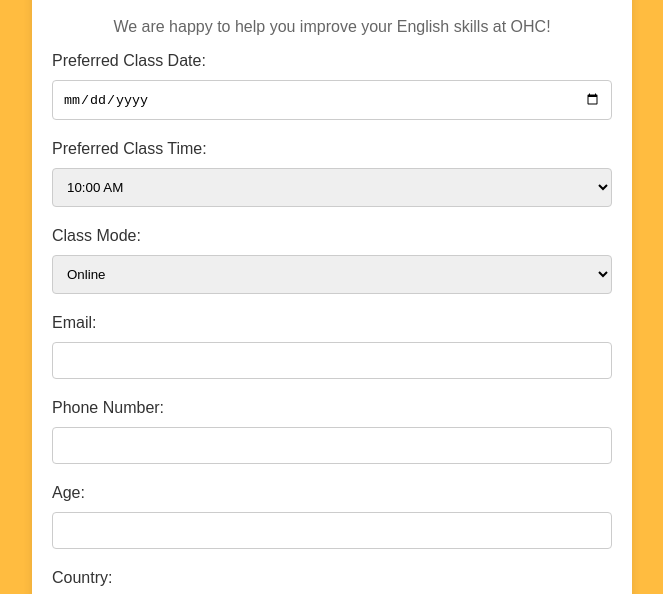
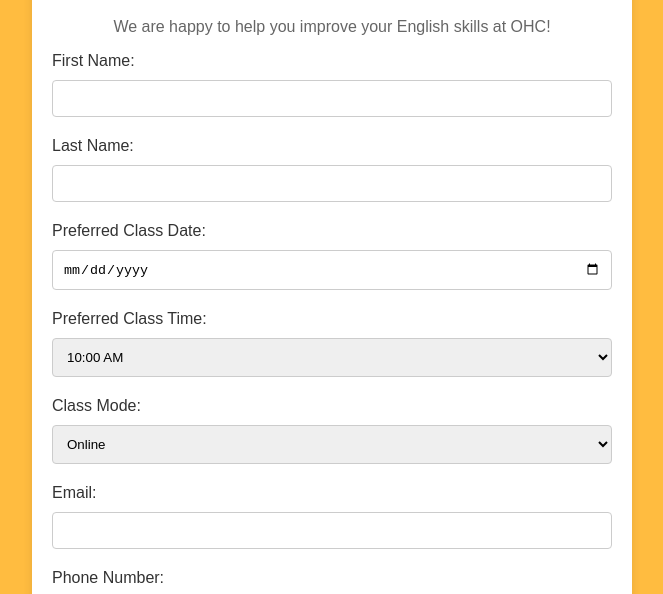
Before and after one commit to Diogo-ohc/OHC-Boston-Free-Class, a plain HTML site: page index.html in a window 1280 px wide. Shown: the part 195-789 px from the top of the page, without its empty margins (308-971 px from the left). Drawn offline with Linux system fonts and the light colour scheme.

Commit message:
Update index.html
Signed-off-by: OHC  <d.cassinelli@holmeseducation.group>

```diff
--- a/index.html
+++ b/index.html
@@ -83,6 +83,12 @@
             <!-- Hidden input for redirect URL -->
             <input type="hidden" name="_next" value="https://your-username.github.io/esl-signup/thankyou.html">
 
+            <label for="first-name">First Name:</label>
+            <input type="text" id="first-name" name="first-name" required>
+
+            <label for="last-name">Last Name:</label>
+            <input type="text" id="last-name" name="last-name" required>
+
             <label for="class-date">Preferred Class Date:</label>
             <input type="date" id="class-date" name="class-date" required>
 
```
